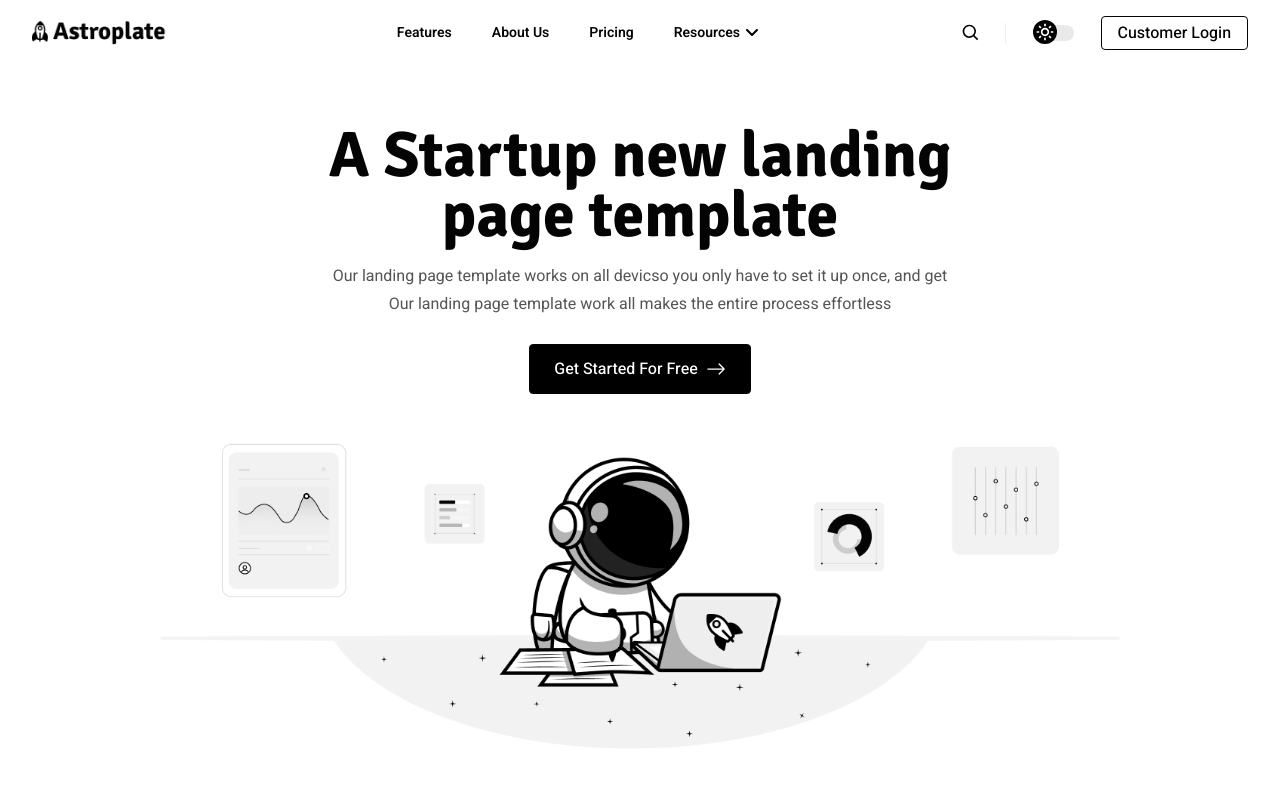
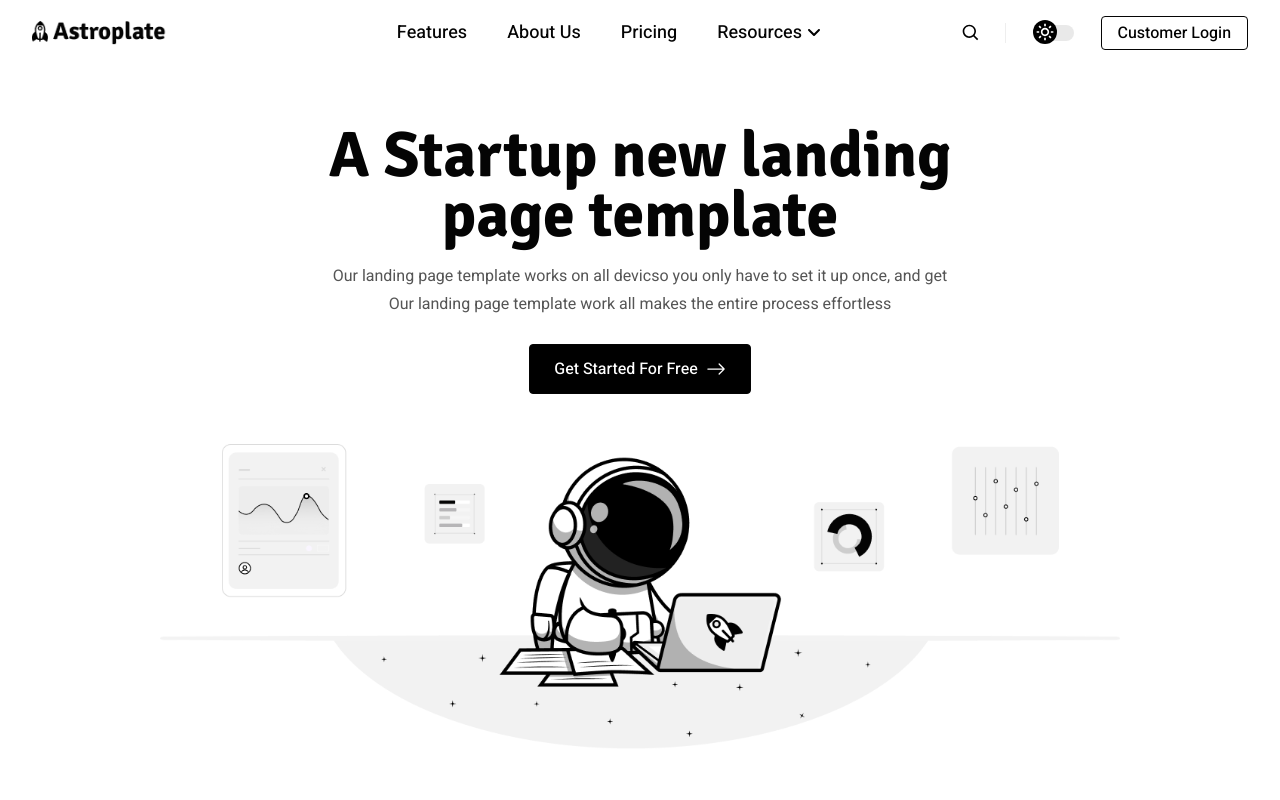
Before and after one commit to tfmukles/astroplate, a Next.js app: page / in a window 1280 px wide. Shown: the top 800 px of the page. Built offline with nearby package versions, Linux system fonts and the light colour scheme.

Commit message:
navbar item link component  font-size changed

```diff
--- a/components/large-menu.tsx
+++ b/components/large-menu.tsx
@@ -14,7 +14,7 @@ const LargeMenu = () => {
           item.subItems?.length ? (
             <li className="relative group" key={i}>
               <Link
-                className="text-sm leading-[26px] font-semibold text-heading flex items-center"
+                className="text-lg leading-[26px] font-medium text-heading flex items-center"
                 href={item.url}
               >
                 Resources
@@ -27,7 +27,7 @@ const LargeMenu = () => {
                 </svg>
               </Link>
 
-              <ul className="absolute top-8 left-0 w-full opacity-0 translate-y-3 invisible group-hover:translate-y-0 transition-all duration-500 group-hover:visible group-hover:opacity-100 space-y-3">
+              <ul className="bg-white shadow-sm p-3 absolute top-8 left-0 w-full opacity-0 translate-y-3 invisible group-hover:translate-y-0 transition-all duration-500 group-hover:visible group-hover:opacity-100 space-y-3">
                 {item.subItems.map((subItem, i) => (
                   <li key={i}>
                     <Link
@@ -43,7 +43,7 @@ const LargeMenu = () => {
           ) : (
             <li key={i}>
               <Link
-                className="text-sm leading-[26px] font-semibold text-heading"
+                className="text-lg leading-[26px] font-medium text-heading"
                 href={"/"}
               >
                 {item.label}
```
